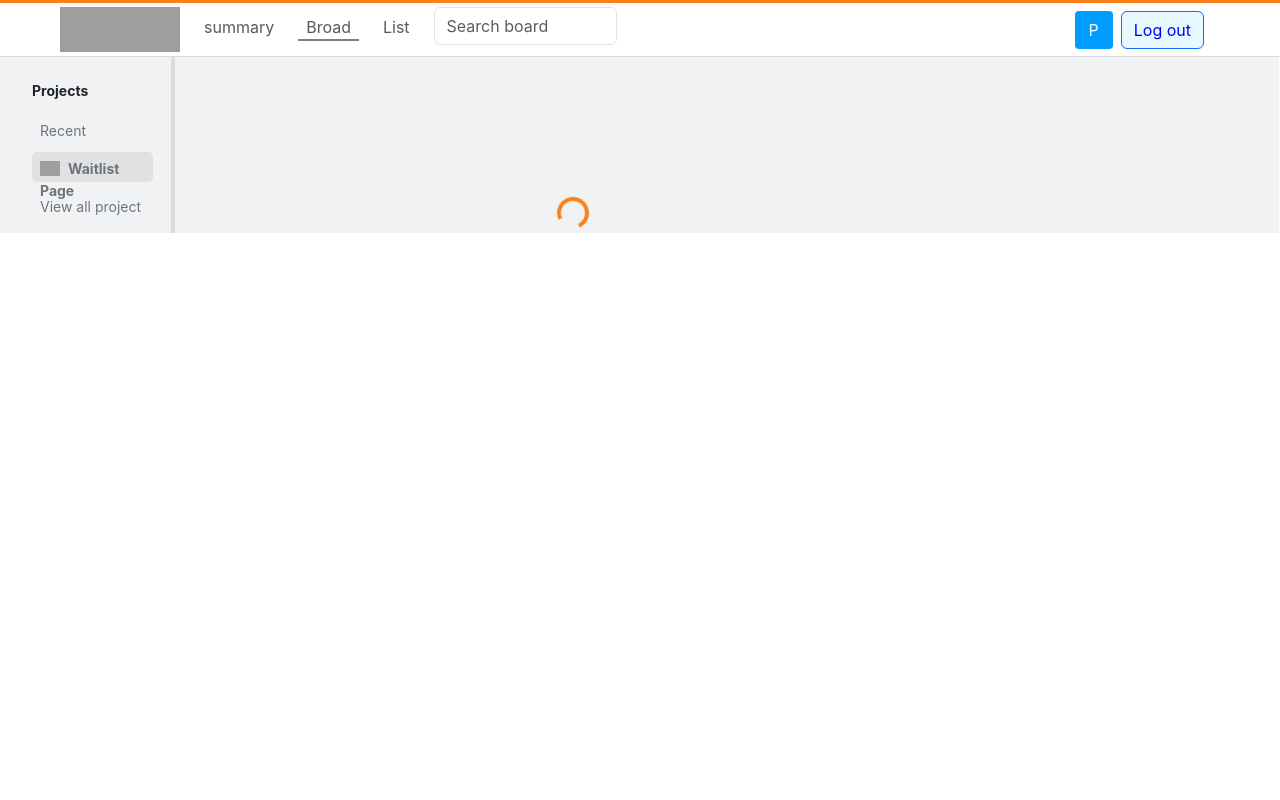
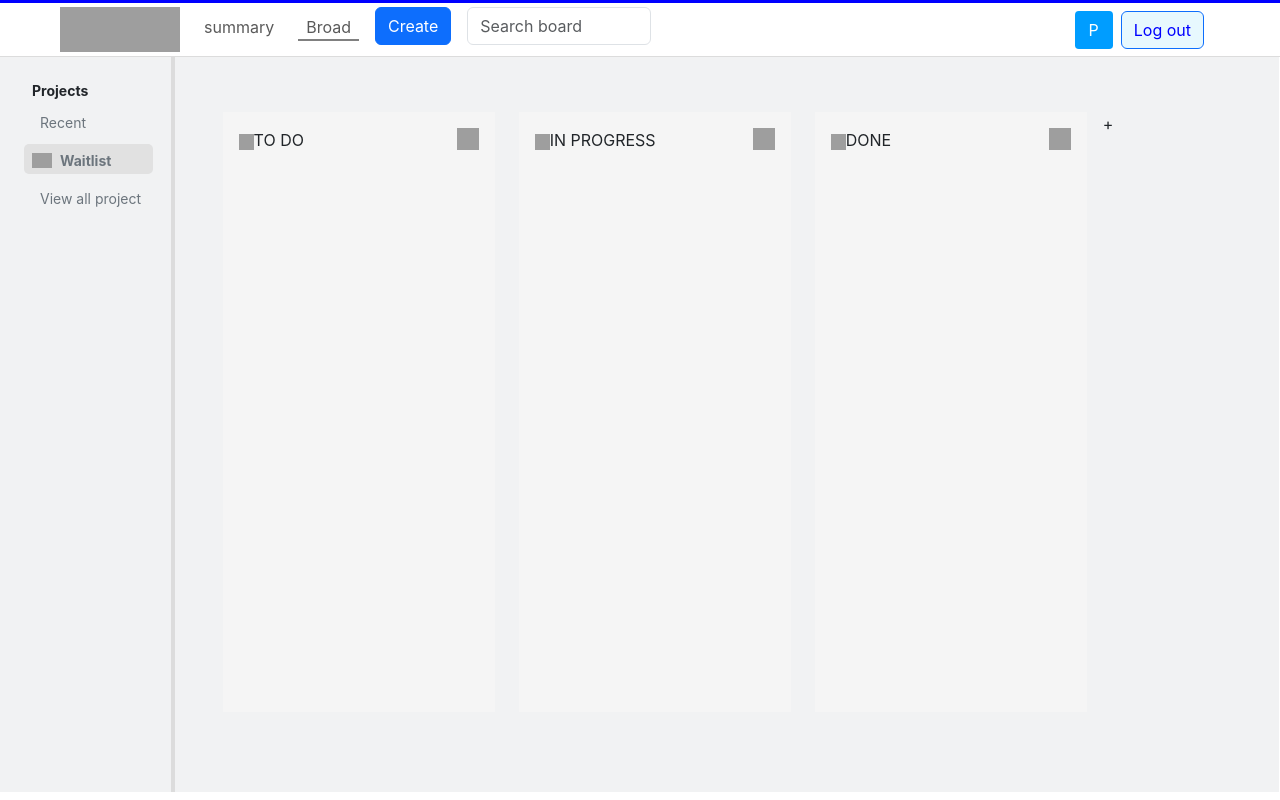
Before and after one commit to Praveenraj-subramaniyan/jira-client, a React (Create React App) app: page /dashboard in a window 1280 px wide. Built offline with nearby package versions, Linux system fonts and the light colour scheme; grey boxes are pictures that could not be loaded.

Commit message:
dashboard changes

```diff
--- a/src/components/CSS/Header.css
+++ b/src/components/CSS/Header.css
@@ -1,7 +1,7 @@
 .headerbar {
   background-color: white !important;
   border-bottom: 0.5px solid gainsboro;
-  border-top: 3px solid #fc8019;
+  border-top: 3px solid blue;
 }
 .form-control {
   width: 65% !important;
--- a/src/components/CSS/HomeMainBar.css
+++ b/src/components/CSS/HomeMainBar.css
@@ -1,11 +1,20 @@
 .HomeMainBarDiv {
-  width: 71% !important;
+  width: 100% !important;
   margin-right: 0% !important;
 }
 .isLoading {
   color: #fc8019;
   margin-left: 35%;
   margin-top: 18%;
+}
+.staus-div{
+  min-height: 75vh;
+  margin-bottom: 10vh;
+  background-color: whitesmoke;
+  overflow-y: hidden;
+}
+.satus-menu{
+  float: right;
 }
 @media (max-width: 600px) {
   .HomeMainBarDiv {
--- a/src/components/Header.js
+++ b/src/components/Header.js
@@ -50,10 +50,8 @@ function Header() {
               Broad
             </a>
           </li>
-          <li className="nav-item headernavLink ProductsHeader">
-            <a className="nav-link me-3" href="#">
-              List
-            </a>
+          <li className="nav-item me-3  ProductsHeader">
+          <button class="btn btn-primary" type="button">Create</button>
           </li>
           <li className="nav-item searchBarHeader">
             <input
--- a/src/components/HomeMainBar.js
+++ b/src/components/HomeMainBar.js
@@ -7,25 +7,36 @@ import { useSelector } from "react-redux";
 function HomeMainBar() {
   const questionsList = useSelector((state) => state.questionsReducer);
   const location = useLocation();
-  if (!questionsList) {
-    return <div className="spinner-border  isLoading"></div>;
-  }
+  // if (!questionsList) {
+  //   return <div className="spinner-border  isLoading"></div>;
+  // }
+  const status = ["TO DO", "IN PROGRESS", "DONE"];
   return (
-    <div className="HomeMainBarDiv mt-4 ms-2">
-      <div className="row ms-2">
-        <h1 className="col-10">
-          {location.pathname === "/" ? "Top Questions" : "All Questions"}
-        </h1>
-        <Link to="/question/ask" className="btn btn-primary mt-3 mb-1 col-2">
-          Ask Questions
-        </Link>
+    <div className="HomeMainBarDiv mt-5 pt-3 ms-2">
+      <div className="row mt-5 ms-3">
+        {status.map((data) => (
+          <div className="col-3 ms-4 staus-div p-3">
+            <img
+              width="15"
+              height="16"
+              src="https://img.icons8.com/color/48/menu-2.png"
+              alt="menu-2"
+            />
+            <span>{data}</span>
+            <img
+              width="22"
+              height="22"
+              className="satus-menu"
+              src="https://img.icons8.com/deco/48/ellipsis.png"
+              alt="ellipsis"
+            />
+          </div>
+        ))}
+        <div className="col-1 ms-1">+</div>
       </div>
-      <div className="mt-4">
-        <div>
-          <p className="ms-3">{questionsList.length} questions</p>
-          {/* <QuestionList questionsList={questionsList} /> */}
-        </div>
-      </div>
+      {/* <div className="mt-4">
+
+      </div> */}
     </div>
   );
 }
--- a/src/components/LeftSideBar.js
+++ b/src/components/LeftSideBar.js
@@ -22,13 +22,13 @@ function LeftSideBar(data) {
                 <b>Projects</b>
                 </Link>
               </li>
-              <li className="nav-item small mt-2 ms-2">
+              <li className="nav-item small ms-2">
                 <Link className="nav-link text-secondary">Recent</Link>
               </li>
               <li
                 className={`${
                   buttonClick === "waitlist" ? "activeleftsideBarBtn" : ""
-                } nav-item small ms-2 mt-2 `}
+                } nav-item small  mt-2 `}
                 onClick={() => setbuttonClick("Questions")}
               >
                 <Link className="nav-link" to="/questions">
--- a/src/index.css
+++ b/src/index.css
@@ -11,3 +11,6 @@ code {
   font-family: source-code-pro, Menlo, Monaco, Consolas, 'Courier New',
     monospace;
 }
+*{
+  overflow-y: hidden;
+}
```
